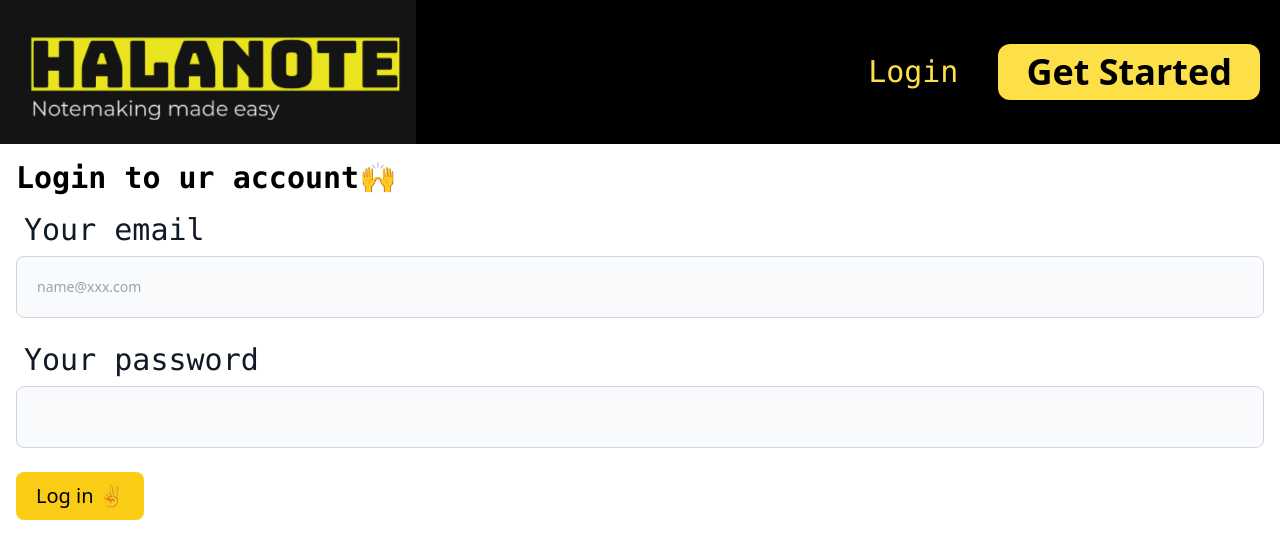
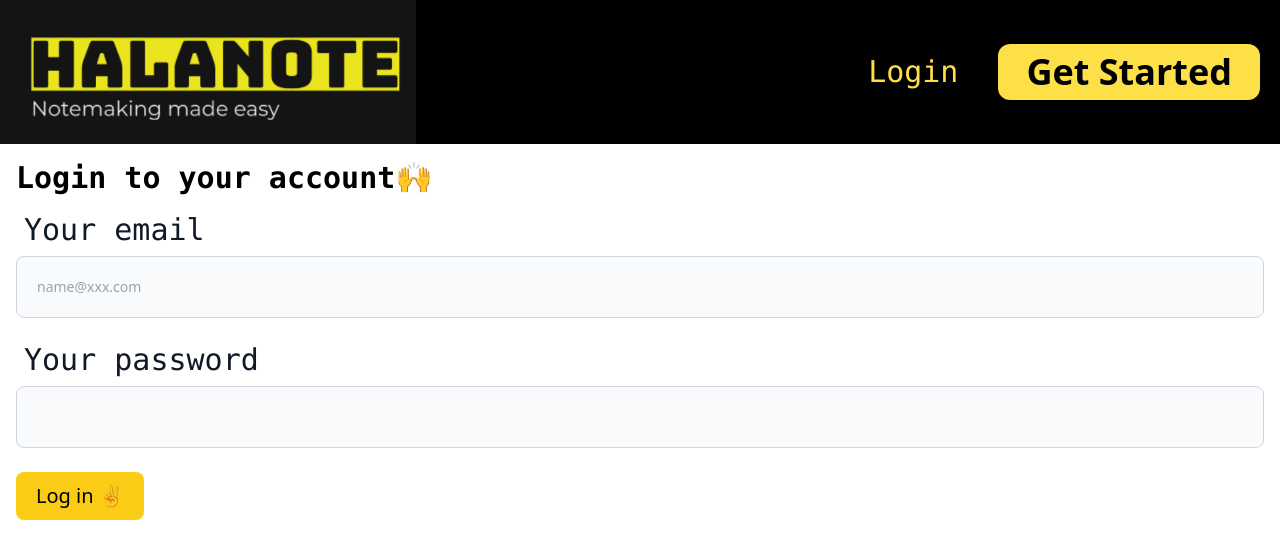
Before and after one commit to Anmolgaur7/halanote, a React (Create React App) app: page /login in a window 1280 px wide. Shown: the top 558 px of the page. Built offline with nearby package versions, Linux system fonts and the light colour scheme.

Commit message:
Completed

```diff
--- a/src/components/Login.jsx
+++ b/src/components/Login.jsx
@@ -34,7 +34,7 @@ export default function Login()
 }
   return (
   <>
-  <h1 className='text-black m-4 font-mono font-bold text-3xl'>Login to ur account🙌</h1>
+  <h1 className='text-black m-4 font-mono font-bold text-3xl'>Login to your account🙌</h1>
   <form className='m-4'onSubmit={handlesubmit} >
   <div className="mb-6">
     <label
```
